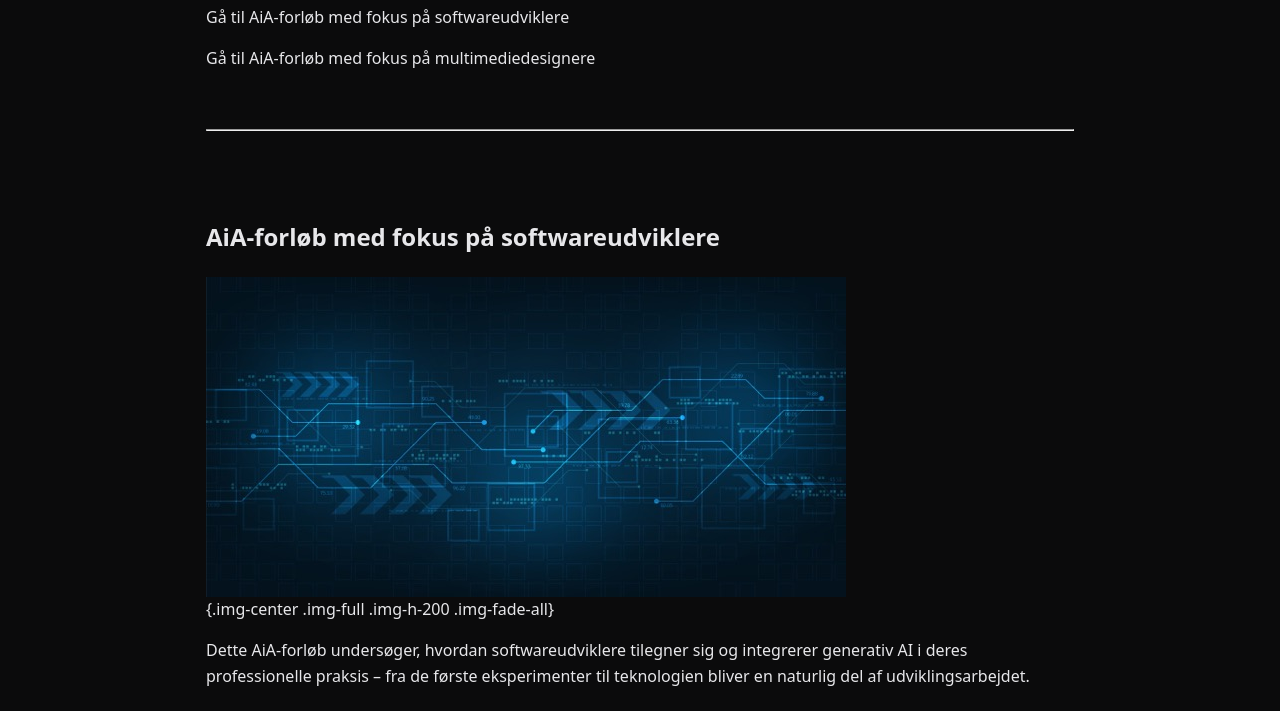
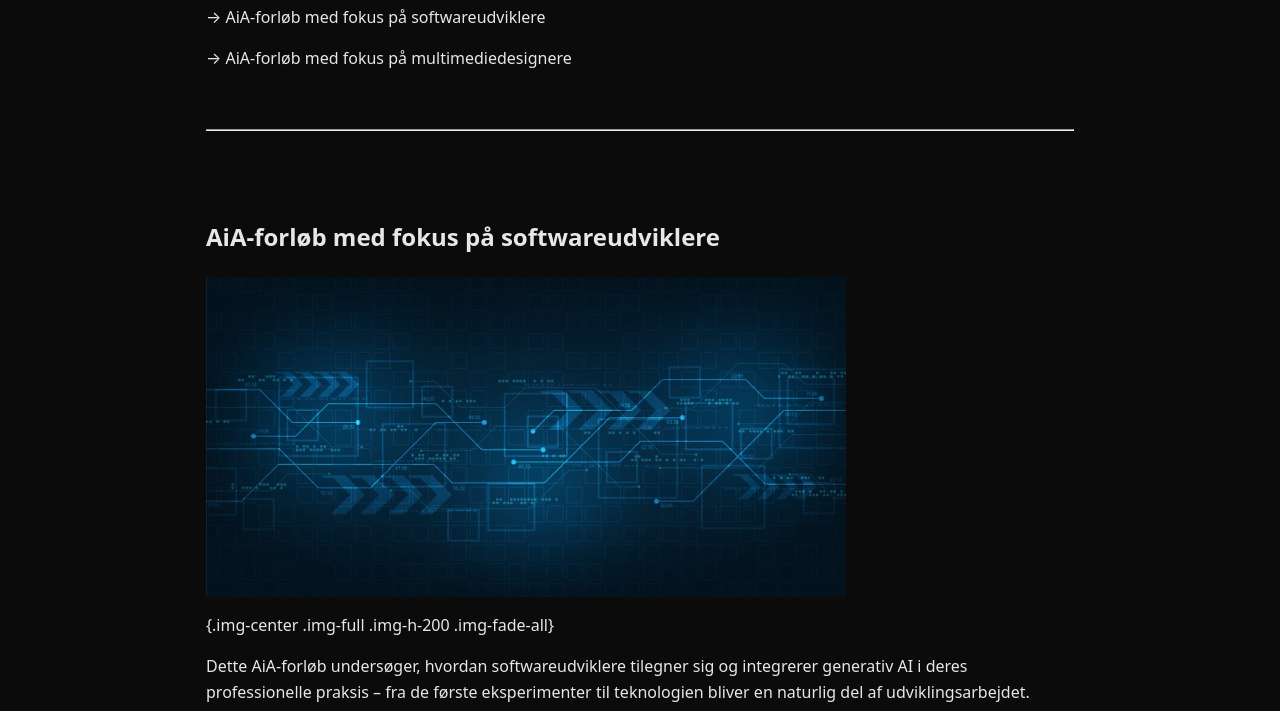
Before and after one commit to keamarg/AiA, an Eleventy site: page src/aia-forlob/igangvaerende.md in a window 1280 px wide. Shown: the part 158-869 px from the top of the page. Built offline with nearby package versions, Linux system fonts and the light colour scheme; Eleventy itself is replaced by a stand-in of ours; files that its build step writes are made by us from their sources; what markdown-it-attrs would draw is missing.

Commit message:
Update AiA Forløb “igangvaerende” - Martin Gundtoft <marg@ek.dk> via DecapBridge

```diff
--- a/src/aia-forlob/igangvaerende.md
+++ b/src/aia-forlob/igangvaerende.md
@@ -6,10 +6,10 @@ intro: null
 blocks:
   - type: richtext
     content: >-
-      [Gå til AiA-forløb med fokus på softwareudviklere](#softwareudviklere)
+      [→ AiA-forløb med fokus på softwareudviklere](#softwareudviklere)
 
 
-      [Gå til AiA-forløb med fokus på multimediedesignere](#multimediedesignere)
+      [→ AiA-forløb med fokus på multimediedesignere](#multimediedesignere)
 
 
       [](#multimediedesignere)<br>
@@ -27,7 +27,10 @@ blocks:
       ## AiA-forløb med fokus på softwareudviklere
 
 
-      ![](/assets/uploads/adobestock_378471921-medium.jpeg){.img-center .img-full .img-h-200 .img-fade-all}
+      ![](/assets/uploads/adobestock_378471921-medium.jpeg)
+
+
+      {.img-center .img-full .img-h-200 .img-fade-all}
 
 
       Dette AiA-forløb undersøger, hvordan softwareudviklere tilegner sig og integrerer generativ AI i deres professionelle praksis – fra de første eksperimenter til teknologien bliver en naturlig del af udviklingsarbejdet.
@@ -96,7 +99,10 @@ blocks:
       ## AiA-forløb med fokus på multimediedesignere
 
 
-      ![](/assets/uploads/adobestock_1547779025-medium.jpeg){.img-center .img-full .img-h-200 .img-fade-all}
+      ![](/assets/uploads/adobestock_1547779025-medium.jpeg)
+
+
+      {.img-center .img-full .img-h-200 .img-fade-all}
 
 
       Dette AiA-forløb undersøger, hvordan multimediedesignere kan udvikle ansvarlige og kritiske AI-kompetencer fx inden for UX/UI, digitalt design, contentproduktion og visuel kommunikation.
```
